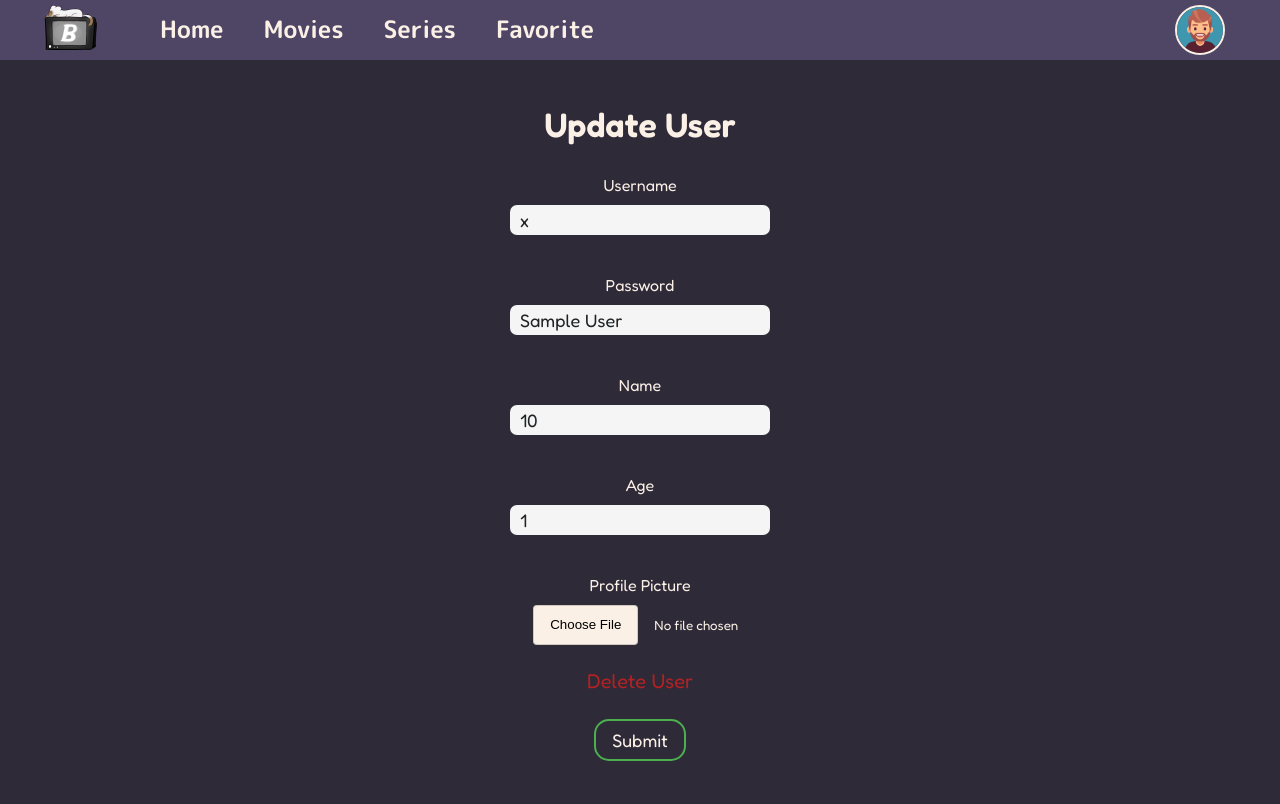
After one commit to snailsqz/MovieStreamingButPHP, a PHP site: page /edituser.php in a window 1280 px wide. The commit adds this page. Run offline with PHP 8.4, Linux system fonts and the light colour scheme; the visitor is signed in with stand-in values (Sample User, id 1); tables that the repository leaves empty or names only in its code hold one stand-in row (values such as "Sample post").

Commit message:
edituser

```diff
--- /dev/null
+++ b/css/edituser.css
@@ -0,0 +1,240 @@
+@import url("https://fonts.googleapis.com/css2?family=Fredoka:wght@300..700&display=swap");
+@import url("https://fonts.googleapis.com/css2?family=M+PLUS+Rounded+1c:wght@100;300;400;500;700;800;900&display=swap");
+:root {
+  --headerbg: #4f4666;
+  --bg: #2e2a38;
+  --bg2: #b9b4c7;
+  --txt: #faf0e6;
+  --txt2: #212427;
+}
+
+* {
+  padding: 0;
+  margin: 0;
+  box-sizing: border-box;
+  font-family: "Fredoka", sans-serif;
+  font-style: normal;
+  transition: all 0.4s;
+}
+
+body {
+  background-color: var(--bg);
+  height: 100vh;
+  width: 100%;
+}
+
+header {
+  height: 60px;
+  width: 100%;
+  background-color: var(--headerbg);
+  display: flex;
+}
+
+.headerbox1 {
+  width: 91%;
+  display: flex;
+  align-items: center;
+}
+
+.headerbox1 img {
+  width: 100px;
+  padding-bottom: 10px;
+  height: 60px;
+  margin: 0px 10px 0px 20px;
+  object-fit: cover;
+}
+
+.headerbox1 a {
+  margin: 0px 0px 0px 20px;
+  font-weight: 700;
+  font-family: "M PLUS Rounded 1c", sans-serif;
+}
+
+.headerbox2 {
+  display: flex;
+  align-items: center;
+  width: 9%;
+}
+
+header a {
+  text-decoration: none;
+  font-size: 24px;
+  font-weight: 400;
+  color: var(--txt);
+  padding: 4px 10px 6px 10px;
+  transition: all 0.4s;
+  border-radius: 10px;
+}
+
+header a:hover {
+  background-color: #302b3f;
+}
+
+ul {
+  list-style: none;
+  background-color: var(--headerbg);
+  position: relative;
+  z-index: 999;
+}
+
+li {
+  display: inline-block;
+  position: relative;
+}
+
+ul li a {
+  display: block;
+  padding: 10px;
+  color: var(--txt);
+  text-decoration: none;
+  text-align: center;
+  font-size: large;
+}
+
+ul li ul.dropdown li {
+  display: block;
+  border-radius: 20px;
+  white-space: nowrap;
+}
+
+ul li ul.dropdown {
+  min-width: 100%;
+  display: none;
+  position: absolute;
+  left: 50%;
+  transform: translateX(-50%);
+  background-color: var(--headerbg);
+}
+
+ul li a:hover {
+  background-color: #302b3f;
+}
+
+ul li:hover ul.dropdown {
+  display: block;
+  border-radius: 10px;
+}
+
+.profile {
+  width: 50px;
+  height: 50px;
+  border-radius: 50%;
+  border: 2px solid var(--txt);
+  object-fit: cover;
+  margin: 3px 10px 0px 10px;
+}
+
+.mainbox {
+  width: 100%;
+  height: 93%;
+  display: flex;
+  justify-content: center;
+  align-items: center;
+  flex-direction: column;
+}
+
+form {
+  display: flex;
+  justify-content: center;
+  flex-direction: column;
+  align-items: center;
+}
+
+form a {
+  margin-top: 20px;
+  color: firebrick;
+  text-decoration: none;
+  font-size: 20px;
+  font-weight: 400;
+  padding: 4px 10px 6px 10px;
+  transition: all 0.4s;
+  border-radius: 10px;
+}
+
+form a:hover {
+  color: rgb(146, 27, 27);
+}
+
+input[type="text"] {
+  font-size: large;
+  border-radius: 7px;
+  border: 0px;
+  height: 30px;
+  width: 260px;
+  padding: 10px;
+  color: var(--txt2);
+  background-color: rgb(245, 245, 245);
+}
+
+.mainbox {
+  display: flex;
+  justify-content: center;
+  align-items: center;
+  flex-direction: column;
+  color: var(--txt);
+}
+
+.mainbox h1 {
+  font-weight: 600;
+  font-size: 34px;
+  padding-bottom: 30px;
+}
+
+input[type="file"] {
+  color: var(--txt);
+}
+
+input[type="file"]::file-selector-button {
+  border-radius: 4px;
+  padding: 0 16px;
+  height: 40px;
+  cursor: pointer;
+  background-color: var(--txt);
+  border: 1px solid rgba(0, 0, 0, 0.16);
+  box-shadow: 0px 1px 0px rgba(0, 0, 0, 0.05);
+  margin-left: 10%;
+  margin-right: 16px;
+  transition: background-color 200ms;
+}
+
+input[type="file"]::file-selector-button:hover {
+  background-color: #d6d6d6;
+}
+
+input[type="file"]::file-selector-button:active {
+  background-color: #a7a7a8;
+}
+
+label {
+  margin-bottom: 10px;
+}
+
+.btn {
+  display: block;
+  margin: 20px auto 0;
+  padding: 0.5rem 1rem;
+  font-size: 18px;
+  border-radius: 15px;
+  border: 2px solid #4caf50;
+  background-color: transparent;
+  color: var(--txt);
+}
+
+.btn:hover {
+  color: var(--txt2);
+  background-color: #4caf50;
+}
+
+::-webkit-scrollbar {
+  width: 7px;
+  background-color: var(--headerbg);
+}
+
+::-webkit-scrollbar-thumb {
+  background-color: var(--bg2);
+  border-radius: 15px;
+}
+
+::-webkit-scrollbar-thumb:hover {
+  background-color: #9894a3;
+}
--- /dev/null
+++ b/edituser.php
@@ -0,0 +1,141 @@
+<!DOCTYPE html>
+<html lang="en">
+<head>
+    <meta charset="UTF-8">
+    <meta name="viewport" content="width=device-width, initial-scale=1.0">
+    <link rel="stylesheet" href="css/edituser.css">
+    <link rel="stylesheet" href="https://cdnjs.cloudflare.com/ajax/libs/font-awesome/6.5.1/css/all.min.css" integrity="sha512-DTOQO9RWCH3ppGqcWaEA1BIZOC6xxalwEsw9c2QQeAIftl+Vegovlnee1c9QX4TctnWMn13TZye+giMm8e2LwA==" crossorigin="anonymous" referrerpolicy="no-referrer" />
+    <title>Movie</title>
+</head>
+<body>
+  <?php
+          session_start();
+          $checkLogin = 1;
+          if (!isset($_SESSION['Username'])){
+            $checkLogin = 0;
+          }
+    ?>
+    <header>
+        <div class="headerbox1">
+            <img src="image/Logo_JS_B_shade_white.png">
+            <a href="index.php">Home</a>
+            <a href="">Movies</a>
+            <a href="">Series</a>
+            <?php
+              if($checkLogin == 1)
+              echo '<a href="">Favorite</a>';
+            ?>
+        </div>
+        <div class="headerbox2">
+            <?php
+              if($checkLogin == 0)
+              echo '<a class="signup" href="login.php">Sign In</a>';
+              else {
+                ?>
+                <ul>
+                  <li>
+                    <img src="image/noimage.jpg" alt="" class="profile">
+                    <ul class="dropdown">
+                      <li><a href="edituser.php?user_id=<?php echo $_SESSION['User_id']; ?>">Edit User</a></li>
+                      <li><a href="logout.php">Sign out</a></li>
+                    </ul>
+                  </li>
+                </ul>
+              <?php
+                  }
+              ?>
+        </div>
+    </header>
+    <?php
+    if (isset($_POST['btnSubmit'])) {
+        $Username = $_POST['username'];
+        $Password = $_POST['password'];
+        $Name = $_POST['name'];
+        $Age = $_POST['age'];
+        $pictureName = @$_FILES['picture']['name'];
+        $pictureType = @$_FILES['picture']['type'];
+        $pictureSize = @$_FILES['picture']['size'];
+        $pictureTmpName = @$_FILES['picture']['tmp_name'];
+        $picture = "";
+
+        $hostname = "localhost";
+        $username = "root";
+        $password = "";
+        $dbName = "streaming";
+        $userSessionId = $_SESSION['User_id'];
+        $conn = mysqli_connect($hostname, $username, $password);
+        if (!$conn)
+            die("Fail to connect");
+        mysqli_select_db($conn, $dbName) or die("Can't Choose db");
+        mysqli_query($conn, "set character_set_connection=utf8mb4");
+        mysqli_query($conn, "set character_set_client=utf8mb4");
+        mysqli_query($conn, "set character_set_results=utf8mb4");
+
+        if ($_FILES['picture']['name'] == "") {
+            $sql = "UPDATE user SET username = '$Username', password = '$Password', name = '$Name', age = '$Age' WHERE user_id = $userSessionId";
+            $result = mysqli_query($conn, $sql);
+            if ($result) {
+                echo "User information updated successfully.";
+                header("Location: index.php");
+            } else {
+                echo "Failed to update user information.";
+            }
+        } else {
+            move_uploaded_file($_FILES["picture"]["tmp_name"],"image/".$_FILES["picture"]["name"]);
+            $picture = $_FILES["picture"]["name"];
+            $sql = "UPDATE user SET username = '$Username', password = '$Password', name = '$Name', age = '$Age', image = '$picture' WHERE user_id = $userSessionId";
+            $result = mysqli_query($conn, $sql);
+            if ($result) {
+                echo "User information updated successfully.";
+                header("Location: index.php");
+            } else {
+                echo "Failed to update user information.";
+            }
+        }
+        mysqli_close($conn);
+    }
+    else{
+        $hostname = "localhost";
+        $username = "root";
+        $password = "";
+        $dbName = "streaming";
+        $conn = mysqli_connect($hostname, $username, $password);
+        if(!$conn)
+            die("Fail to connect");
+        mysqli_select_db($conn, $dbName) or die("Can't Choose db");
+        mysqli_query($conn,"set character_set_connection=utf8mb4");
+        mysqli_query($conn,"set character_set_client=utf8mb4");
+        mysqli_query($conn,"set character_set_results=utf8mb4");
+        $userSessionId = $_SESSION['User_id'];
+        $sql = "SELECT * FROM user WHERE user_id = $userSessionId";
+        $result = mysqli_query ($conn, $sql);
+        $counter = 0;
+        while ($rs = mysqli_fetch_array($result)){
+      ?>
+    <div class="mainbox">
+      <h1>Update User</h1>
+      <form action="#" method="post" enctype="multipart/form-data">
+        <label for="">Username</label>
+        <input type="text" name="username" value="<?php echo $rs[1]?>" placeholder=""/>
+        <br><br>
+        <label for="">Password</label>
+        <input type="text" name="password" value="<?php echo $rs[2]?>"/>
+        <br><br>
+        <label for="">Name</label>
+        <input type="text" name="name" value="<?php echo $rs[3]?>"/>
+        <br><br>
+        <label for="">Age</label>
+        <input type="text" name="age" value="<?php echo $rs[4]?>"/>
+        <br><br>
+        <label for="">Profile Picture</label>
+        <input type="file" name="picture"/>
+        <a href="/deleteuser>"onclick="return confirm('You delete really')">Delete User</a>
+        <input name="btnSubmit" type="submit" value="Submit" class="btn" />
+      </form>
+    </div>
+    <?php
+        }
+    }
+    ?>
+</body>
+</html>
--- a/index.php
+++ b/index.php
@@ -36,7 +36,7 @@
                   <li>
                     <img src="image/noimage.jpg" alt="" class="profile">
                     <ul class="dropdown">
-                      <li><a href="#">Edit User</a></li>
+                      <li><a href="edituser.php?user_id=<?php echo $_SESSION['User_id']; ?>">Edit User</a></li>
                       <li><a href="logout.php">Sign out</a></li>
                     </ul>
                   </li>
--- a/login.php
+++ b/login.php
@@ -26,6 +26,7 @@
        if ( $rs ) {
           if ($rs['password'] == $Password) {
           $_SESSION['Username']=$Username;
+          $_SESSION['User_id']=$rs['user_id'];
           header("Location: index.php");
        }
        else {
--- a/logout.php
+++ b/logout.php
@@ -10,6 +10,7 @@
     <?php
         session_start();
         unset($_SESSION["Username"]);
+        unset($_SESSION["User_id"]);
         header("Location: index.php");
     ?>
   </body>
--- a/register.php
+++ b/register.php
@@ -4,7 +4,7 @@
     <meta charset="UTF-8" />
     <meta name="viewport" content="width=device-width, initial-scale=1.0" />
     <link rel="stylesheet" href="css/register.css">
-    <title>Register</title> <!-- Morgana is boss main-->
+    <title>Register</title>
     <style>
         .password{
            -webkit-text-security:disc;
```
Also changed, not shown: image/323452014_909583166892512_1097565098434686195_n.jpg (added), image/600x300.png (added).
